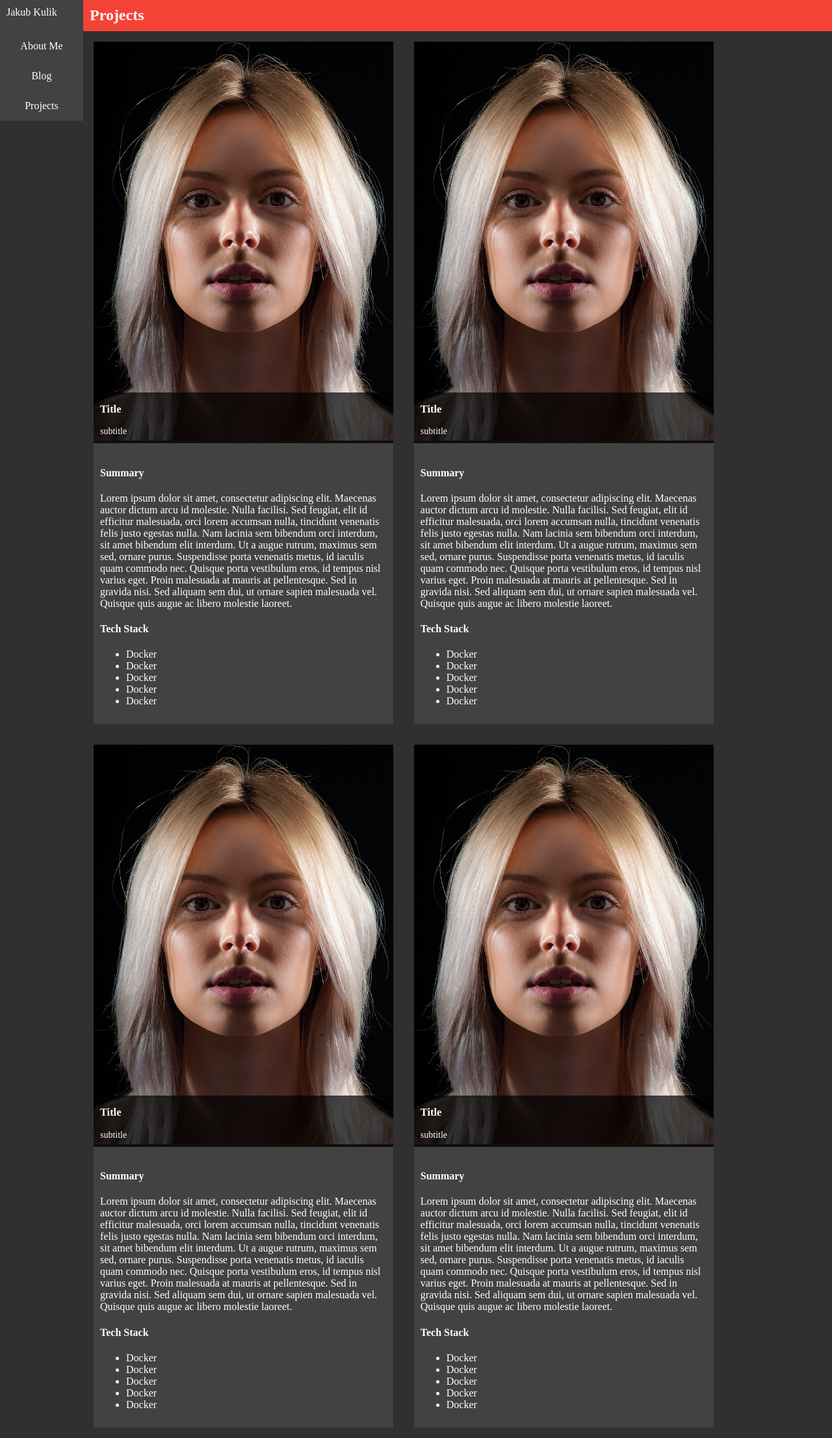
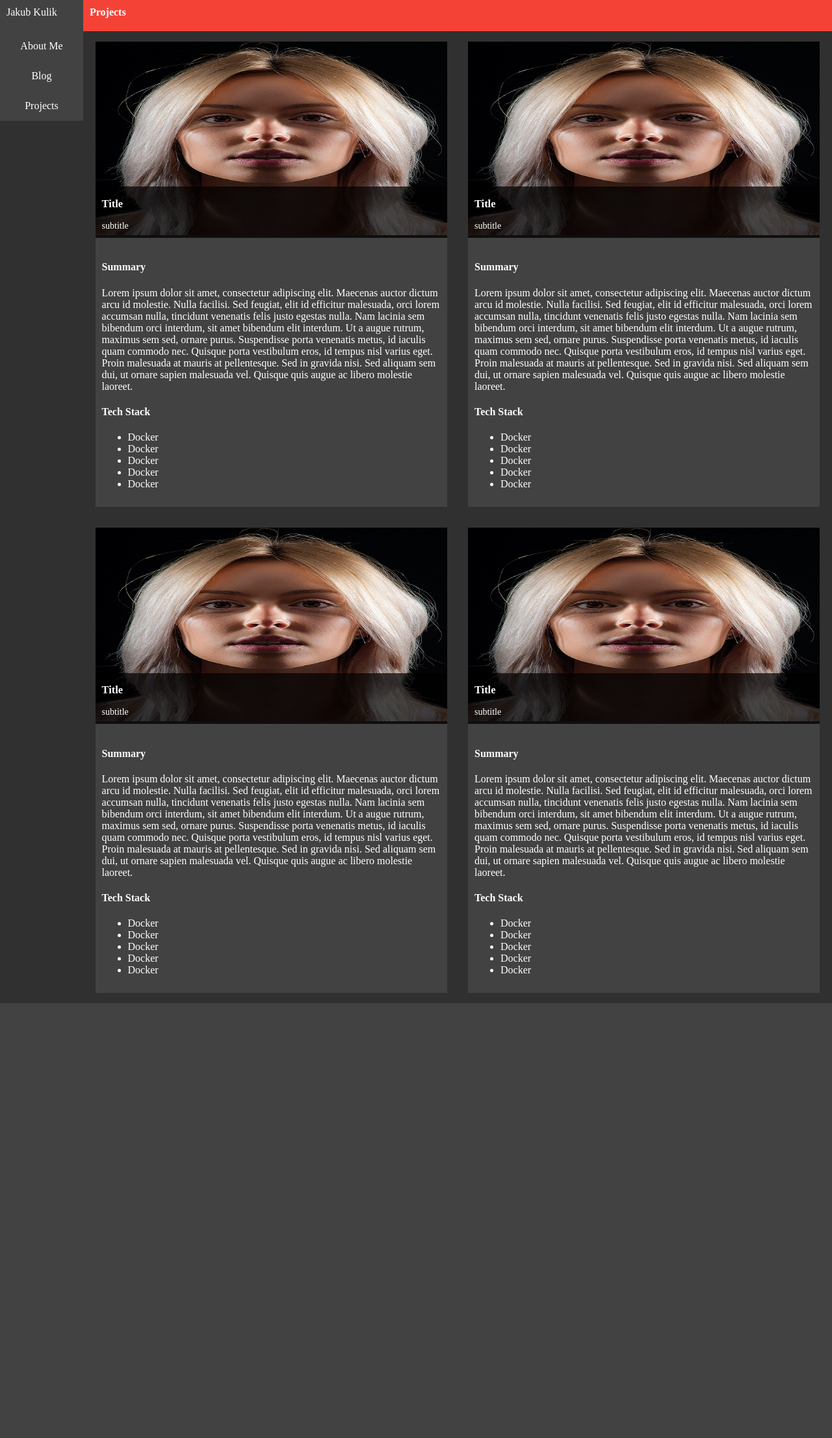
Before and after one commit to 12calert/PersonalWebsite, a Django app: page /projects in a window 1280 px wide. Shown: the whole page at 65% size. After the commit the page ends 1544 px from the top, so only its background shows below. Run offline with Django 3.2, Linux system fonts and the light colour scheme.

Commit message:
Allign portfolio images

```diff
--- a/assets/css/main.css
+++ b/assets/css/main.css
@@ -77,11 +77,12 @@ body {
 .project-container {
   display: flex;
   flex-wrap: wrap;
+  justify-content: center;
 }
 
 .project-slide {
   margin: 1em;
-  width: 40%;
+  width: 47%;
 }
 
 .titletextspace {
@@ -127,4 +128,5 @@ body {
   margin: 0;
   margin-top: 10px;
   margin-left: 10px;
+  font-size: 1em;
 }
```
Also changed, not shown: assets/images/img1.jpg.
